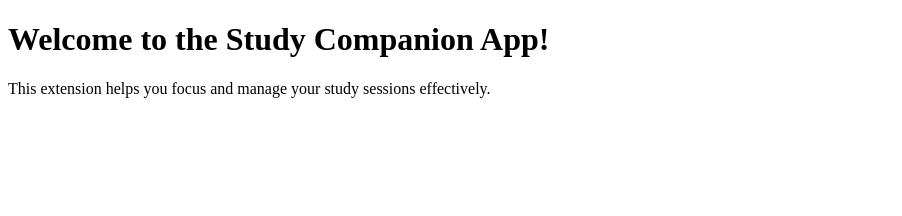
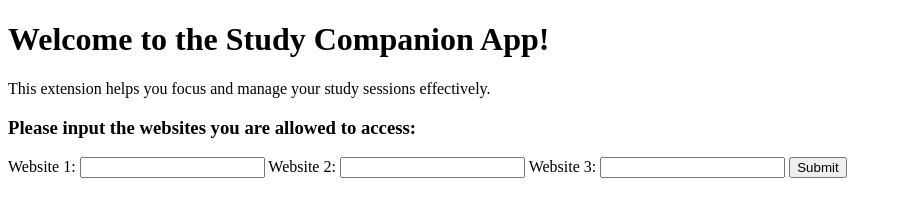
Before and after one commit to danieljlowry/KnightHacks-2025, a browser extension: page extension/pages/index.html in a window 1280 px wide. Shown: the whole page, without its empty margins (0-902 px from the left). Drawn offline with Linux system fonts and the light colour scheme.

Commit message:
updated manifest and index files

```diff
--- a/extension/pages/index.html
+++ b/extension/pages/index.html
@@ -11,6 +11,24 @@
     <h1>Welcome to the Study Companion App!</h1>
     <p>This extension helps you focus and manage your study sessions effectively.</p>
 
+    <h3>Please input the websites you are allowed to access:</h3>
+
+    <!--
+    Website input fields
+    -->
+
+    <form>
+    <label for="URL1">Website 1:</label>
+    <input type="URL1" id="URL1" name="URL1">
+
+    <label for="URL2">Website 2:</label>
+    <input type="URL2" id="URL2" name="URL2">
+
+    <label for="URL3">Website 3:</label>
+    <input type="URL3" id="URL3" name="URL3">
+
+    <input type="submit" value="Submit">
+</form>
 
 </body>
 </html>
```
Also changed, not shown: extension/manifest.json.
